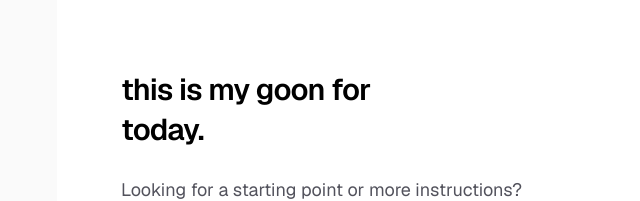
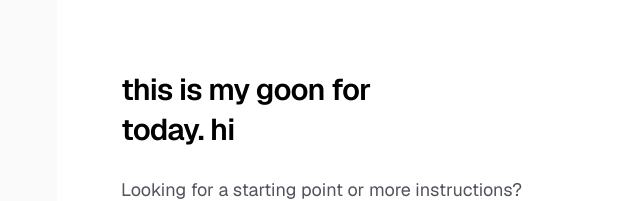
Before and after one commit to RdeVCCA/SCS-website, a Next.js app: page / in a window 1280 px wide. Shown: the part 232-433 px from the top of the page, without its empty margins (199-839 px from the left). Built offline with nearby package versions, Linux system fonts and the light colour scheme.

Commit message:
i am paiva and i edited the start page

```diff
--- a/app/page.tsx
+++ b/app/page.tsx
@@ -14,7 +14,7 @@ export default function Home() {
         />
         <div className="flex flex-col items-center gap-6 text-center sm:items-start sm:text-left">
           <h1 className="max-w-xs text-3xl font-semibold leading-10 tracking-tight text-black dark:text-zinc-50">
-            this is my goon for today.
+            this is my goon for today. hi
           </h1>
           <p className="max-w-md text-lg leading-8 text-zinc-600 dark:text-zinc-400">
             Looking for a starting point or more instructions? Head over to{" "}
```
